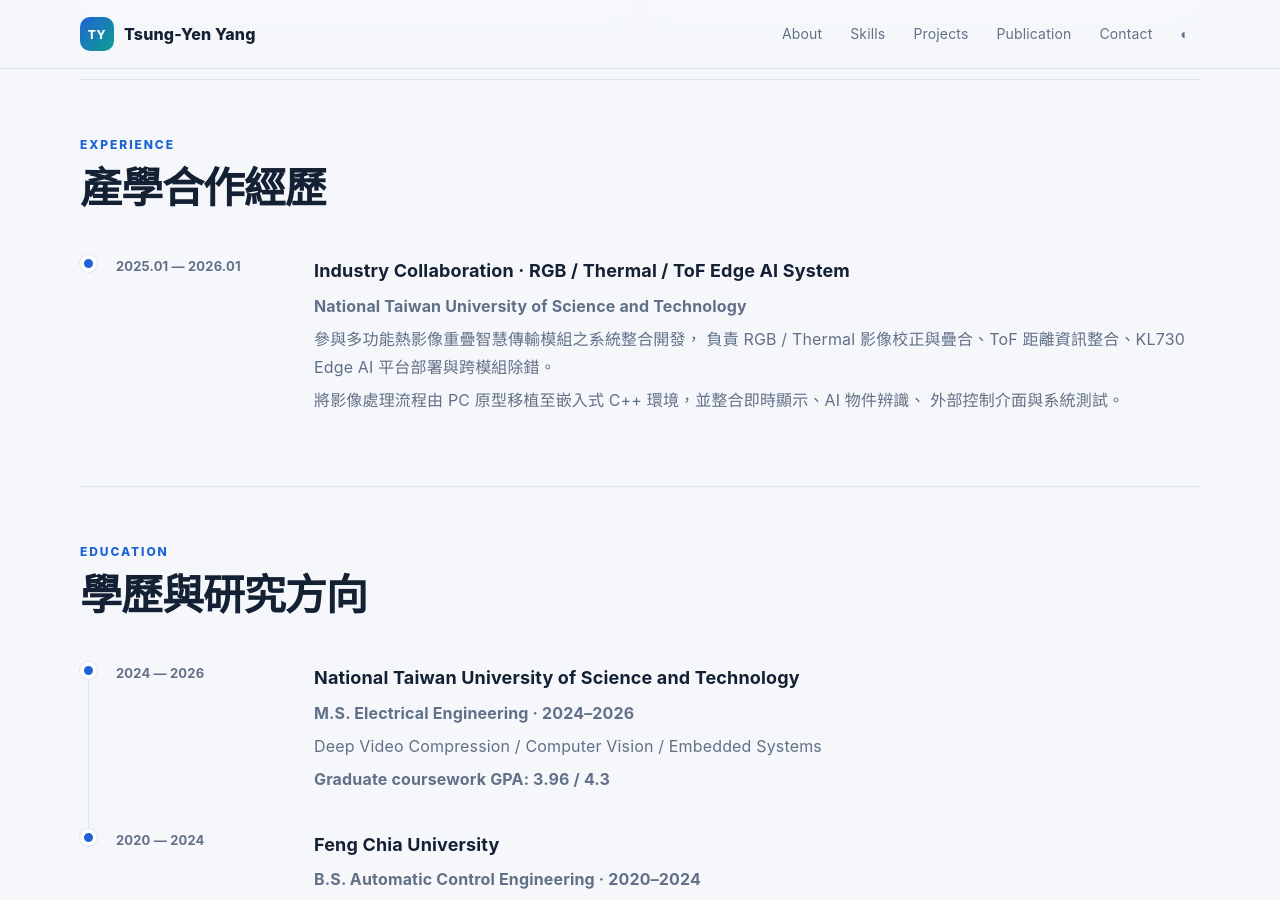
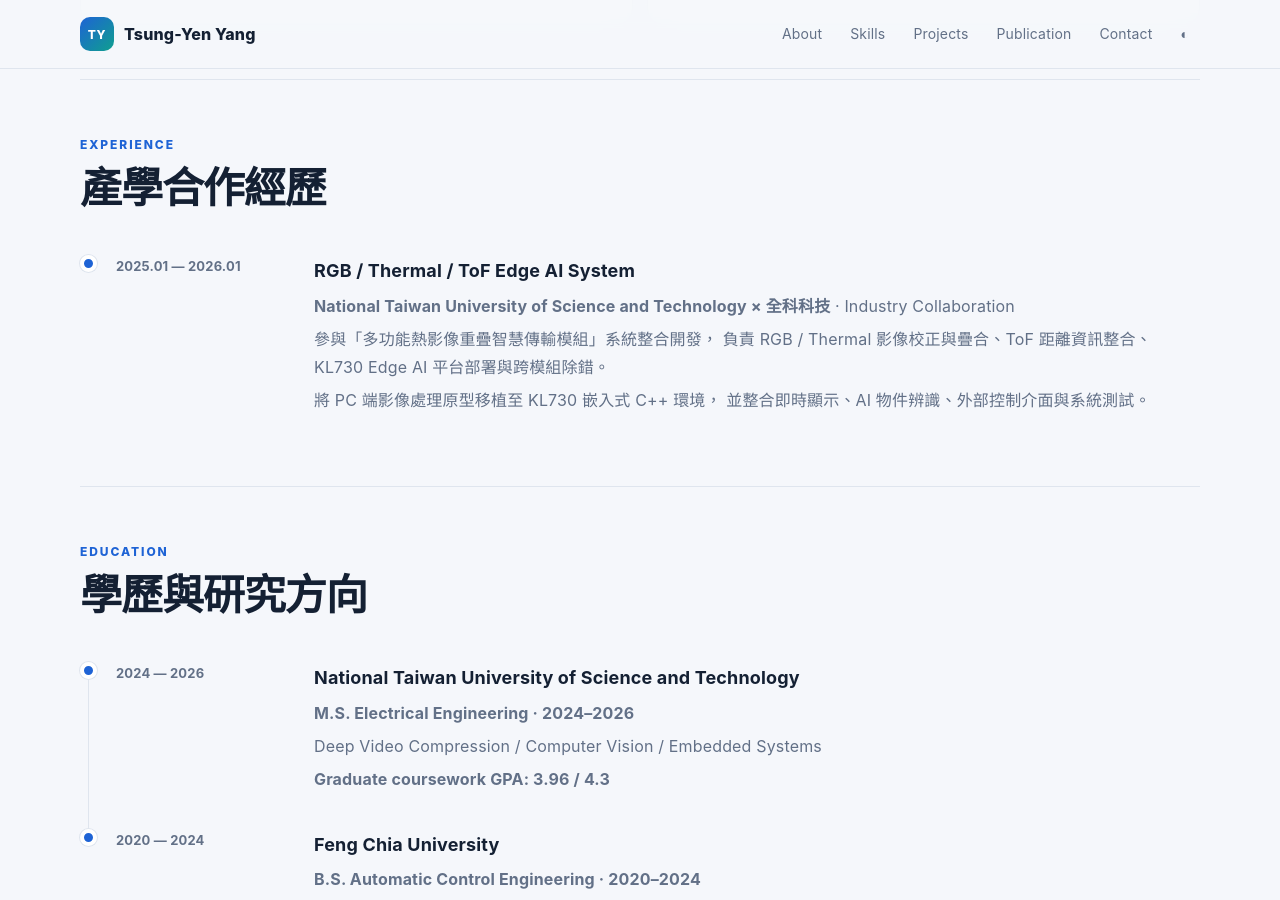
Before and after one commit to gg09038/gg09038.github.io, a Jekyll site: the page built from index.md, in a window 1280 px wide and 900 px high, scrolled down 1011 px. Built offline with Jekyll 4.4.1, drawn with Linux system fonts in a browser that asks for light colours.

Commit message:
Update index.md

```diff
--- a/index.md
+++ b/index.md
@@ -181,17 +181,26 @@ layout: default
   <div class="timeline">
     <div class="timeline-item">
       <div class="timeline-dot"></div>
+
       <div class="timeline-date">2025.01 — 2026.01</div>
+
       <div class="timeline-content">
-        <h3>Industry Collaboration · RGB / Thermal / ToF Edge AI System</h3>
-        <p><strong>National Taiwan University of Science and Technology</strong></p>
+        <h3>RGB / Thermal / ToF Edge AI System</h3>
+
         <p>
-          參與多功能熱影像重疊智慧傳輸模組之系統整合開發，
-          負責 RGB / Thermal 影像校正與疊合、ToF 距離資訊整合、KL730 Edge AI 平台部署與跨模組除錯。
+          <strong>National Taiwan University of Science and Technology × 全科科技</strong>
+          · Industry Collaboration
         </p>
+
         <p>
-          將影像處理流程由 PC 原型移植至嵌入式 C++ 環境，並整合即時顯示、AI 物件辨識、
-          外部控制介面與系統測試。
+          參與「多功能熱影像重疊智慧傳輸模組」系統整合開發，
+          負責 RGB / Thermal 影像校正與疊合、ToF 距離資訊整合、
+          KL730 Edge AI 平台部署與跨模組除錯。
+        </p>
+
+        <p>
+          將 PC 端影像處理原型移植至 KL730 嵌入式 C++ 環境，
+          並整合即時顯示、AI 物件辨識、外部控制介面與系統測試。
         </p>
       </div>
     </div>
```
